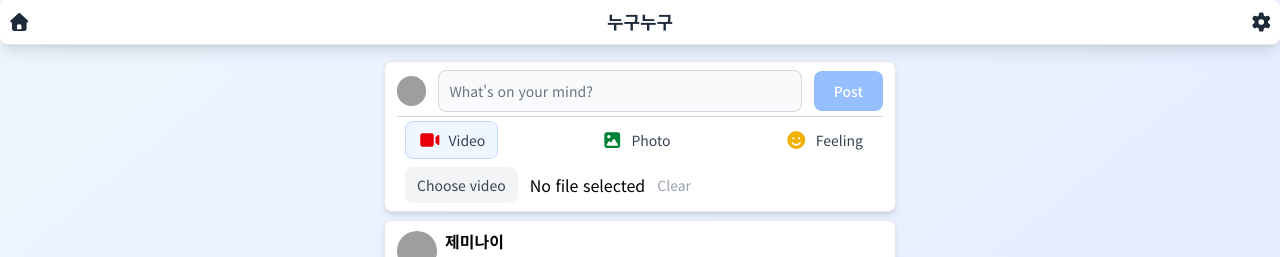
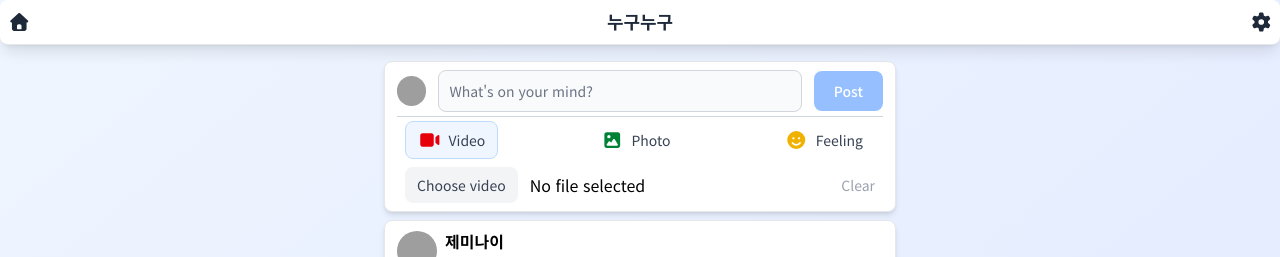
Before and after one commit to 1119xkwks/msa-k8s-taek-story, a React (Vite) app in the folder taek-story-react/taek-story-user/: page / in a window 1280 px wide. Both pictures are taken after a click on the button "Video". Shown: the top 257 px of the page. Built offline with nearby package versions, Linux system fonts and the light colour scheme; grey boxes are pictures that could not be loaded; a web font is replaced by a local one.

Commit message:
중간 커밋

```diff
--- /dev/null
+++ b/taek-story-react/taek-story-user/src/components/post/posting/action/PostingFeelingPanel.jsx
@@ -0,0 +1,27 @@
+import { FontAwesomeIcon } from "@fortawesome/react-fontawesome";
+
+const PostingFeelingPanel = ({ feelings, selectedFeeling, onSelect }) => {
+  return (
+    <div className="action-panel">
+      <div className="feeling-grid">
+        {feelings.map((f) => (
+          <button
+            key={f.id}
+            type="button"
+            className={`feeling-item ${selectedFeeling === f.id ? "selected" : ""}`}
+            onClick={() => onSelect(f.id)}
+            aria-pressed={selectedFeeling === f.id}
+          >
+            <FontAwesomeIcon
+              icon={f.icon}
+              className={`feeling-icon ${f.color}`}
+            />
+            <span className="feeling-label">{f.label}</span>
+          </button>
+        ))}
+      </div>
+    </div>
+  );
+};
+
+export default PostingFeelingPanel;
--- /dev/null
+++ b/taek-story-react/taek-story-user/src/components/post/posting/action/PostingPhotoPanel.jsx
@@ -0,0 +1,45 @@
+const PostingPhotoPanel = ({
+  photoFiles,
+  photoPreviews,
+  onChoose,
+  onClear,
+}) => {
+  return (
+    <div className="action-panel">
+      <div className="file-row">
+        <label className="file-label">
+          <input type="file" accept="image/*" multiple onChange={onChoose} />
+          <span className="file-button">Choose photos</span>
+        </label>
+        <span className="file-name">
+          {photoFiles.length > 0
+            ? `${photoFiles.length} selected`
+            : "No files selected"}
+        </span>
+        <button
+          type="button"
+          className={`file-clear ${photoFiles.length ? "" : "is-disabled"}`}
+          onClick={onClear}
+          disabled={photoFiles.length === 0}
+        >
+          Clear
+        </button>
+      </div>
+
+      {photoPreviews.length > 0 && (
+        <div className="thumb-grid" aria-label="selected photos preview">
+          {photoPreviews.map((p, idx) => (
+            <img
+              key={idx}
+              src={p.url}
+              alt={`preview-${idx}`}
+              className="thumb"
+            />
+          ))}
+        </div>
+      )}
+    </div>
+  );
+};
+
+export default PostingPhotoPanel;
--- /dev/null
+++ b/taek-story-react/taek-story-user/src/components/post/posting/action/PostingVideoPanel.jsx
@@ -0,0 +1,25 @@
+const PostingVideoPanel = ({ videoFile, onChoose, onClear }) => {
+  return (
+    <div className="action-panel">
+      <div className="file-row">
+        <label className="file-label">
+          <input type="file" accept="video/*" onChange={onChoose} />
+          <span className="file-button">Choose video</span>
+        </label>
+        <span className="file-name">
+          {videoFile?.name || "No file selected"}
+        </span>
+        <button
+          type="button"
+          className={`file-clear ${videoFile ? "" : "is-disabled"}`}
+          onClick={onClear}
+          disabled={!videoFile}
+        >
+          Clear
+        </button>
+      </div>
+    </div>
+  );
+};
+
+export default PostingVideoPanel;
--- a/taek-story-react/taek-story-user/src/components/section/SectionPosting.css
+++ b/taek-story-react/taek-story-user/src/components/section/SectionPosting.css
@@ -75,7 +75,7 @@
     @apply flex items-center gap-3;
 }
 .section-posting .file-clear {
-    @apply text-sm text-blue-600 hover:underline disabled:text-gray-400 disabled:cursor-not-allowed;
+    @apply ml-auto text-sm text-blue-600 hover:underline disabled:text-gray-400 disabled:cursor-not-allowed;
 }
 
 /* 사진 썸네일 그리드 */
--- a/taek-story-react/taek-story-user/src/components/section/SectionPosting.jsx
+++ b/taek-story-react/taek-story-user/src/components/section/SectionPosting.jsx
@@ -1,6 +1,6 @@
 import "./SectionPosting.css";
 import { Button, Avatar, Textarea } from "flowbite-react";
-import { useEffect, useMemo, useState } from "react";
+import { useEffect, useMemo, useRef, useState } from "react";
 import MyCard from "../layout/MyCard.jsx";
 import MyDivider from "../layout/MyDivider.jsx";
 import { FontAwesomeIcon } from "@fortawesome/react-fontawesome";
@@ -15,6 +15,9 @@ import {
   faHeart,
   faFaceSurprise,
 } from "@fortawesome/free-solid-svg-icons";
+import PostingVideoPanel from "../post/posting/action/PostingVideoPanel.jsx";
+import PostingPhotoPanel from "../post/posting/action/PostingPhotoPanel.jsx";
+import PostingFeelingPanel from "../post/posting/action/PostingFeelingPanel.jsx";
 
 const SectionPosting = () => {
   const [postingText, setPostingText] = useState("");
@@ -23,6 +26,7 @@ const SectionPosting = () => {
   const [videoFile, setVideoFile] = useState(null);
   const [photoFiles, setPhotoFiles] = useState([]);
   const [selectedFeeling, setSelectedFeeling] = useState(null);
+  const prevActionRef = useRef(null);
 
   const handlePost = () => {
     setPostingText("");
@@ -52,6 +56,17 @@ const SectionPosting = () => {
       photoPreviews.forEach((p) => URL.revokeObjectURL(p.url));
     };
   }, [photoPreviews]);
+
+  // 패널 전환 시 상태 초기화 (닫히는 순간 clear)
+  useEffect(() => {
+    const prev = prevActionRef.current;
+    if (prev && prev !== activeAction) {
+      if (prev === "video") setVideoFile(null);
+      if (prev === "photo") setPhotoFiles([]);
+      if (prev === "feeling") setSelectedFeeling(null);
+    }
+    prevActionRef.current = activeAction;
+  }, [activeAction]);
 
   const FEELINGS = [
     { id: "happy", label: "Happy", icon: faFaceSmile, color: "text-amber-500" },
@@ -133,92 +148,30 @@ const SectionPosting = () => {
         </div>
 
         {activeAction === "video" && (
-          <div className="action-panel">
-            <div className="file-row">
-              <label className="file-label">
-                <input
-                  type="file"
-                  accept="video/*"
-                  onChange={handleVideoChange}
-                />
-                <span className="file-button">Choose video</span>
-              </label>
-              <span className="file-name">
-                {videoFile?.name || "No file selected"}
-              </span>
-              <button
-                type="button"
-                className={`file-clear ${videoFile ? "" : "is-disabled"}`}
-                onClick={() => setVideoFile(null)}
-                disabled={!videoFile}
-              >
-                Clear
-              </button>
-            </div>
-          </div>
+          <PostingVideoPanel
+            videoFile={videoFile}
+            onChoose={handleVideoChange}
+            onClear={() => setVideoFile(null)}
+          />
         )}
 
         {activeAction === "photo" && (
-          <div className="action-panel">
-            <div className="file-row">
-              <label className="file-label">
-                <input
-                  type="file"
-                  accept="image/*"
-                  multiple
-                  onChange={handlePhotoChange}
-                />
-                <span className="file-button">Choose photos</span>
-              </label>
-              <span className="file-name">
-                {photoFiles.length > 0
-                  ? `${photoFiles.length} selected`
-                  : "No files selected"}
-              </span>
-              <button
-                type="button"
-                className={`file-clear ${photoFiles.length ? "" : "is-disabled"}`}
-                onClick={() => setPhotoFiles([])}
-                disabled={photoFiles.length === 0}
-              >
-                Clear
-              </button>
-            </div>
-            {photoPreviews.length > 0 && (
-              <div className="thumb-grid" aria-label="selected photos preview">
-                {photoPreviews.map((p, idx) => (
-                  <img
-                    key={idx}
-                    src={p.url}
-                    alt={`preview-${idx}`}
-                    className="thumb"
-                  />
-                ))}
-              </div>
-            )}
-          </div>
+          <PostingPhotoPanel
+            photoFiles={photoFiles}
+            photoPreviews={photoPreviews}
+            onChoose={handlePhotoChange}
+            onClear={() => setPhotoFiles([])}
+          />
         )}
 
         {activeAction === "feeling" && (
-          <div className="action-panel">
-            <div className="feeling-grid">
-              {FEELINGS.map((f) => (
-                <button
-                  key={f.id}
-                  type="button"
-                  className={`feeling-item ${selectedFeeling === f.id ? "selected" : ""}`}
-                  onClick={() => setSelectedFeeling((prev) => (prev === f.id ? null : f.id))}
-                  aria-pressed={selectedFeeling === f.id}
-                >
-                  <FontAwesomeIcon
-                    icon={f.icon}
-                    className={`feeling-icon ${f.color}`}
-                  />
-                  <span className="feeling-label">{f.label}</span>
-                </button>
-              ))}
-            </div>
-          </div>
+          <PostingFeelingPanel
+            feelings={FEELINGS}
+            selectedFeeling={selectedFeeling}
+            onSelect={(id) =>
+              setSelectedFeeling((prev) => (prev === id ? null : id))
+            }
+          />
         )}
       </MyCard>
     </section>
```
